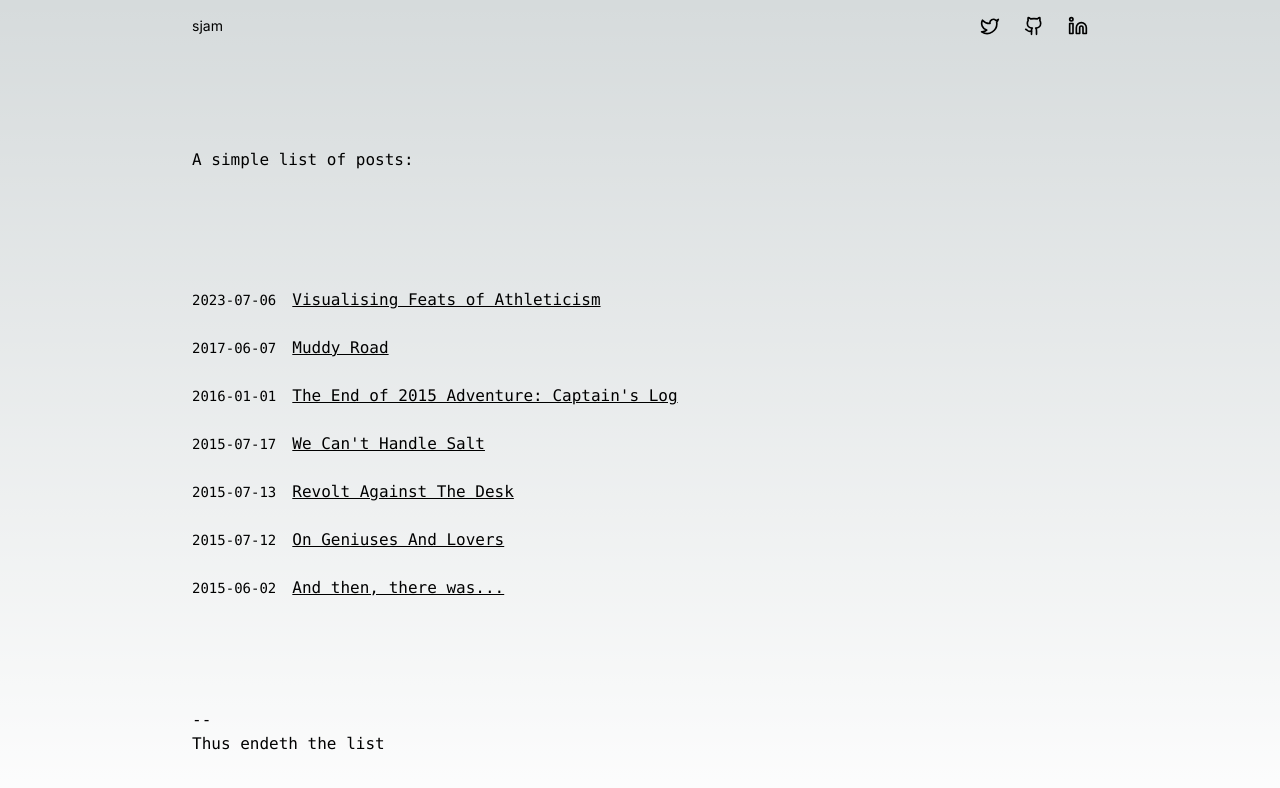
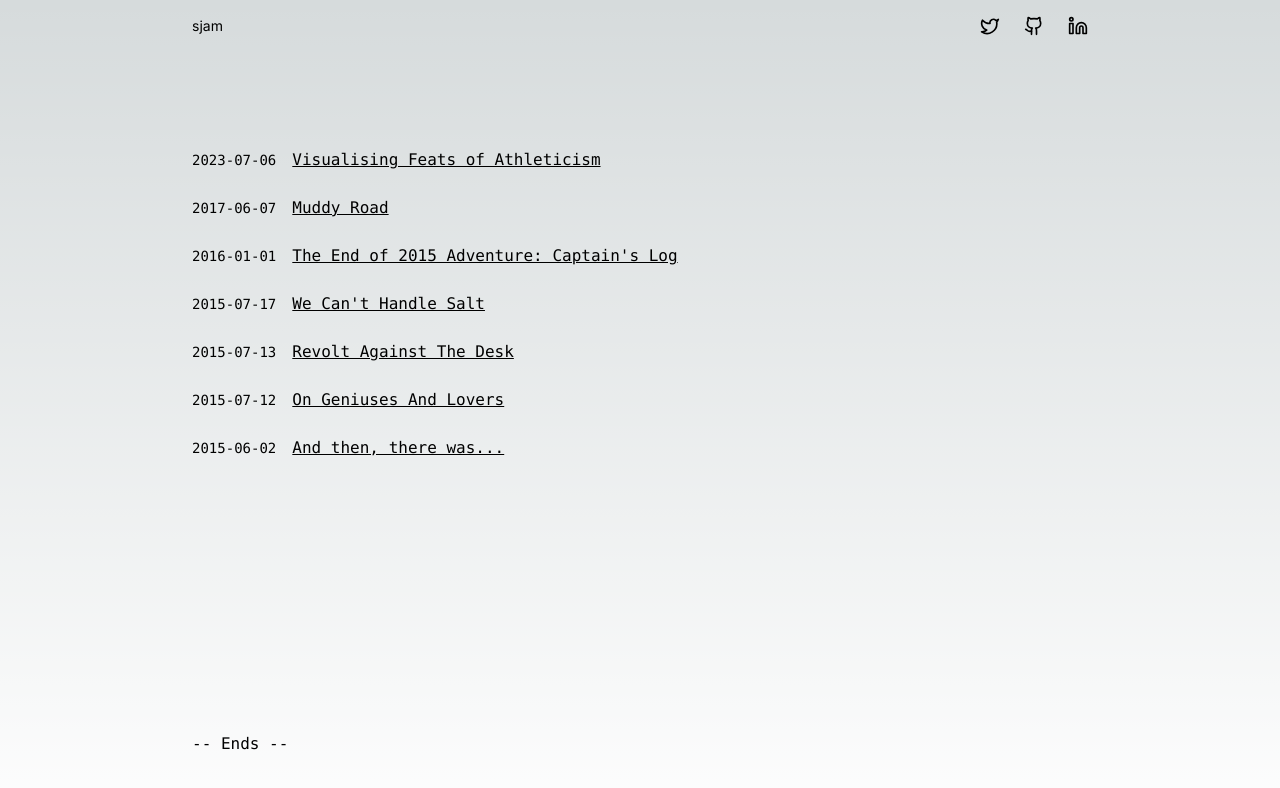
Before and after one commit to samjamead/samjamead, a Next.js app: page / in a window 1280 px wide. Shown: the top 788 px of the page. Built offline with nearby package versions, Linux system fonts and the light colour scheme.

Commit message:
Update page.tsx

```diff
--- a/app/page.tsx
+++ b/app/page.tsx
@@ -6,7 +6,6 @@ export default async function Home() {
 
   return (
     <main className='max-w-4xl w-full mx-auto font-mono flex min-h-screen flex-col justify-between py-24'>
-      <p className='mb-8'>A simple list of posts:</p>
       <ul>
         {postList &&
           postList.map((post) => {
@@ -22,9 +21,7 @@ export default async function Home() {
             );
           })}
       </ul>
-      <p>
-        -- <br /> Thus endeth the list
-      </p>
+      <p>-- Ends --</p>
     </main>
   );
 }
```
